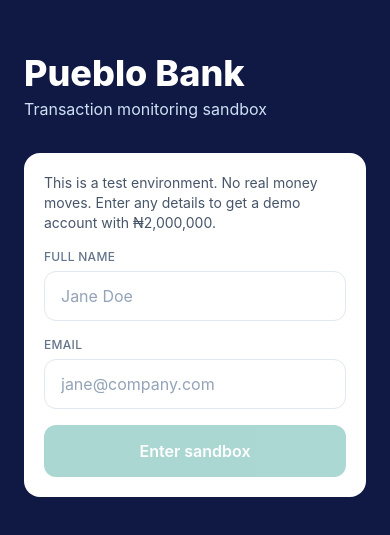
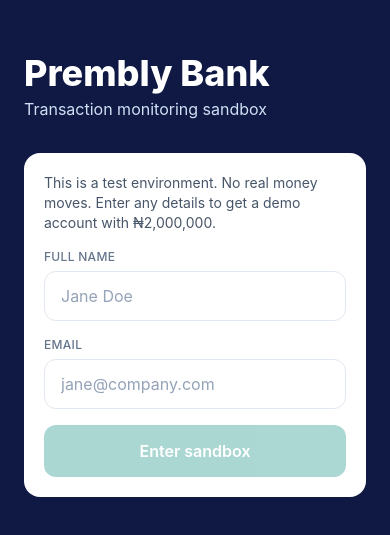
Before and after one commit to AbdlKabeer/transaction-simulation-mobile-app, a React Native app: screen / in a window 390 px wide. Shown: the part 147-682 px from the top of the page. Built offline with nearby package versions, Linux system fonts and the light colour scheme.

Commit message:
Rename app to Prembly Bank; refresh screenshots (v5)
Co-Authored-By: Claude Sonnet 5.5 <noreply@anthropic.com>
Claude-Session: https://claude.ai/code/session_0157MFT2U1fwg9Lmna2J2A62

```diff
--- a/app.json
+++ b/app.json
@@ -1,7 +1,7 @@
 {
   "expo": {
-    "name": "Pueblo Bank Sandbox",
-    "slug": "pueblo-bank-sandbox",
+    "name": "Prembly Bank Sandbox",
+    "slug": "prembly-bank-sandbox",
     "version": "1.0.0",
     "orientation": "portrait",
     "icon": "./assets/icon.png",
--- a/package.json
+++ b/package.json
@@ -1,5 +1,5 @@
 {
-  "name": "pueblo-bank-sandbox",
+  "name": "prembly-bank-sandbox",
   "version": "1.0.0",
   "main": "index.ts",
   "dependencies": {
--- a/src/config.ts
+++ b/src/config.ts
@@ -19,7 +19,7 @@ export const DEFAULT_RULES: RuleConfig = {
 };
 
 export const SEED_BENEFICIARIES = [
-  { id: 'b1', name: 'Adaeze Okafor', bank: 'Pueblo Bank', accountNumber: '0123456789' },
+  { id: 'b1', name: 'Adaeze Okafor', bank: 'Prembly Bank', accountNumber: '0123456789' },
   { id: 'b2', name: 'Tunde Bakare', bank: 'GTBank', accountNumber: '0234567891' },
   { id: 'b3', name: 'Sunrise Supplies Ltd', bank: 'Access Bank', accountNumber: '1029384756' },
 ];
@@ -30,7 +30,7 @@ export const formatMoney = (n: number) =>
 export const DEMO_PIN = '1234';
 
 export const BANKS = [
-  'Pueblo Bank', 'Access Bank', 'GTBank', 'Zenith Bank', 'First Bank', 'UBA', 'Opay', 'Kuda', 'Moniepoint', 'Sterling Bank',
+  'Prembly Bank', 'Access Bank', 'GTBank', 'Zenith Bank', 'First Bank', 'UBA', 'Opay', 'Kuda', 'Moniepoint', 'Sterling Bank',
 ];
 
 const MOCK_NAMES = [
--- a/src/screens/Home.tsx
+++ b/src/screens/Home.tsx
@@ -11,7 +11,7 @@ export type SendPreset = 'bank' | 'own' | undefined;
 export type Tab = 'home' | 'send' | 'activity' | 'monitor';
 
 const ACTIONS: { label: string; icon: Icon; action: 'own' | 'bank' | 'activity' | 'monitor' | 'soon' }[] = [
-  { label: 'To Pueblo Bank', icon: 'person-outline', action: 'own' },
+  { label: 'To Prembly Bank', icon: 'person-outline', action: 'own' },
   { label: 'To Bank', icon: 'business-outline', action: 'bank' },
   { label: 'Activity', icon: 'receipt-outline', action: 'activity' },
   { label: 'Monitoring', icon: 'shield-checkmark-outline', action: 'monitor' },
@@ -61,7 +61,7 @@ export function Home({ go }: { go: (tab: Tab, preset?: SendPreset) => void }) {
         </View>
         <Text className="mt-1 text-4xl font-extrabold text-white">{hidden ? '₦ ••••••' : formatMoney(account.balance)}</Text>
         <View className="mt-4 flex-row items-center justify-between">
-          <Text className="text-xs text-brand-100">Pueblo Bank · {account.accountNumber}</Text>
+          <Text className="text-xs text-brand-100">Prembly Bank · {account.accountNumber}</Text>
           <Pressable onPress={() => go('send')} className="flex-row items-center rounded-full bg-brand-600 px-4 py-2">
             <Ionicons name="add" size={16} color="#fff" />
             <Text className="ml-1 text-sm font-semibold text-white">Transfer</Text>
--- a/src/screens/Login.tsx
+++ b/src/screens/Login.tsx
@@ -10,7 +10,7 @@ export function Login() {
 
   return (
     <View className="flex-1 justify-center bg-brand-900 px-6">
-      <Text className="text-4xl font-extrabold text-white">Pueblo Bank</Text>
+      <Text className="text-4xl font-extrabold text-white">Prembly Bank</Text>
       <Text className="mb-8 mt-1 text-base text-brand-100">Transaction monitoring sandbox</Text>
       <View className="rounded-2xl bg-white p-5">
         <Text className="mb-4 text-sm text-slate-600">
--- a/src/screens/Send.tsx
+++ b/src/screens/Send.tsx
@@ -24,7 +24,7 @@ const Label = ({ children }: { children: React.ReactNode }) => (
 export function Send({ preset }: { preset?: SendPreset }) {
   const { beneficiaries, send, account } = useStore();
   const [step, setStep] = useState<Step>('recipient');
-  const [bank, setBank] = useState(preset === 'own' ? 'Pueblo Bank' : '');
+  const [bank, setBank] = useState(preset === 'own' ? 'Prembly Bank' : '');
   const [acct, setAcct] = useState('');
   const [bankOpen, setBankOpen] = useState(false);
   const [amount, setAmount] = useState('');
@@ -201,7 +201,7 @@ export function Send({ preset }: { preset?: SendPreset }) {
   const recents = beneficiaries.slice(0, 5);
   return (
     <View className="flex-1 bg-app">
-      <ScreenHeader title={preset === 'own' ? 'Transfer to Pueblo Bank' : 'Transfer to bank account'} />
+      <ScreenHeader title={preset === 'own' ? 'Transfer to Prembly Bank' : 'Transfer to bank account'} />
       <ScrollView contentContainerClassName="p-5 pb-10" keyboardShouldPersistTaps="handled">
         <Card>
           <Label>Bank</Label>
--- a/src/store.tsx
+++ b/src/store.tsx
@@ -31,7 +31,7 @@ interface Store extends Persisted {
   resetSession: () => void;
 }
 
-const KEY = 'pueblo-sandbox-v1';
+const KEY = 'prembly-sandbox-v1';
 const Ctx = createContext<Store | null>(null);
 
 const seed = (): Beneficiary[] =>
```
Also changed, not shown: 49 other files (tests, documents, lock files or other folders).
